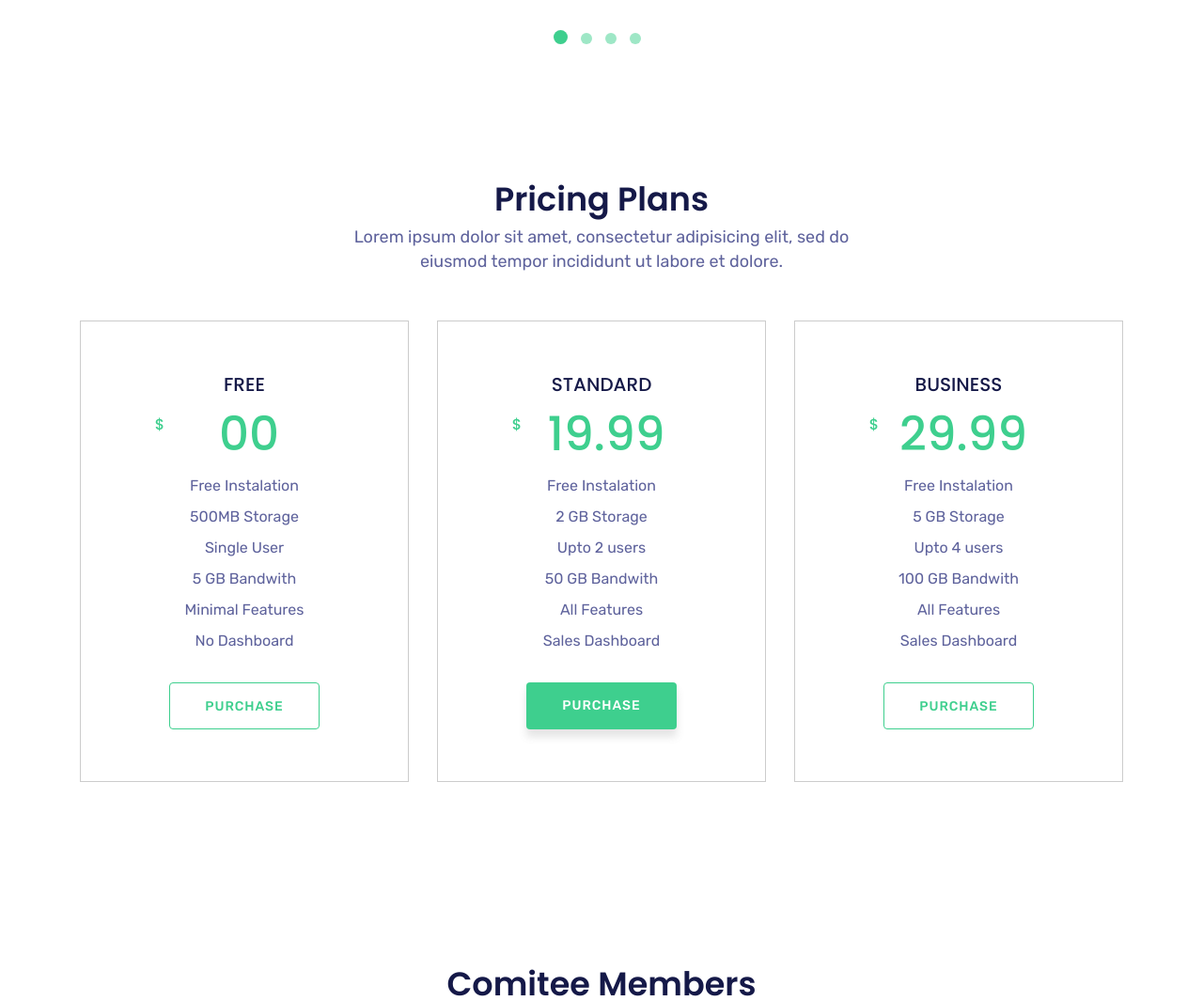
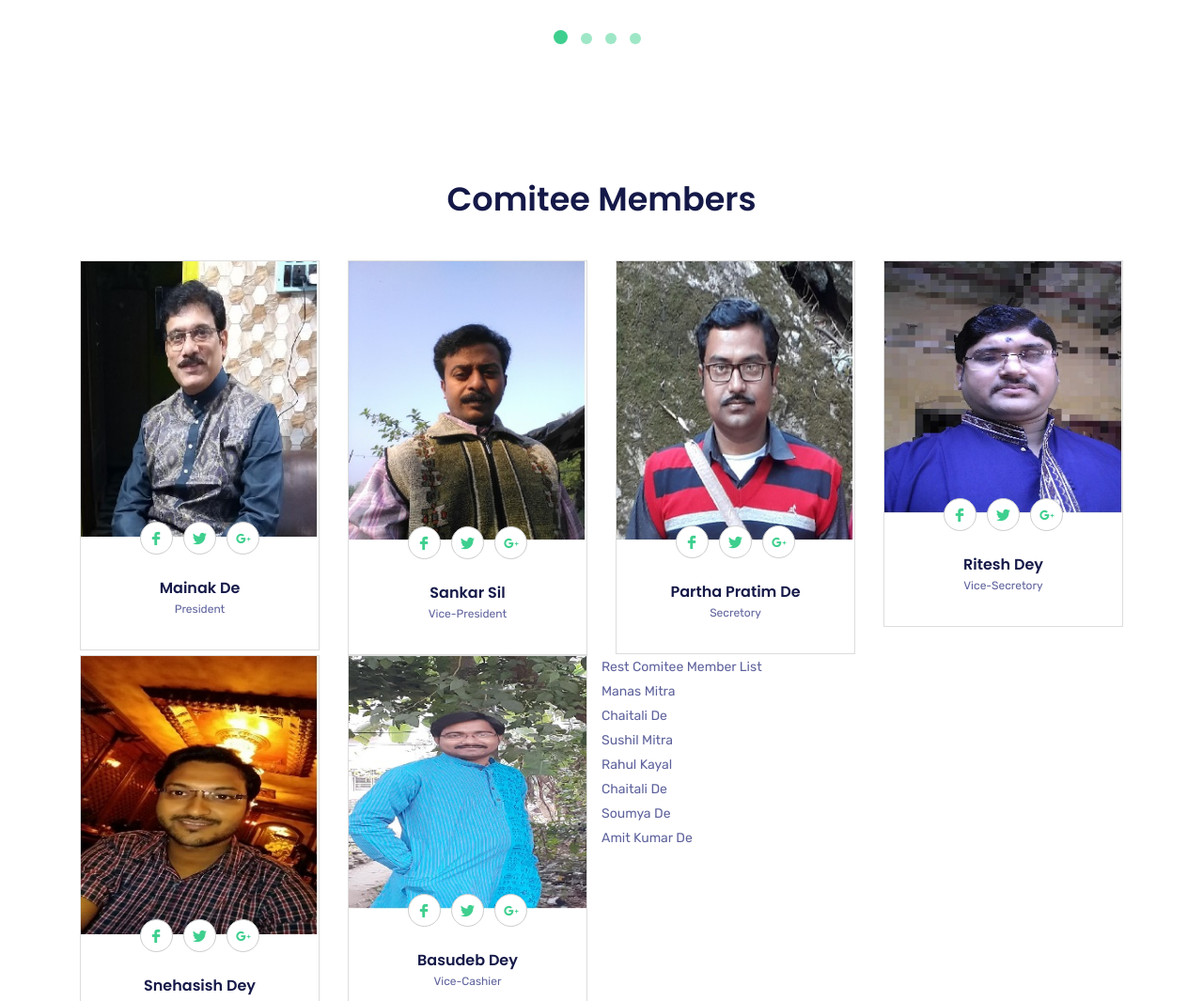
Before and after one commit to biplabdari2020/raghunathsamity, a plain HTML site: page HRS/index.html in a window 1280 px wide. Shown: the part 2724-3789 px from the top of the page at 94% size. Drawn offline with Linux system fonts and the light colour scheme; files whose address does not match are found by name.

Commit message:
Update index.html

```diff
--- a/HRS/index.html
+++ b/HRS/index.html
@@ -672,94 +672,7 @@
     <!-- Recent Showcase Section End -->
 
     <!-- Our Pricing Plan Section Start -->
-    <section id="pricing" class="section">
-      <div class="container">
-        <!-- Start Row -->
-        <div class="row">
-          <div class="col-lg-12">
-            <div class="pricing-text section-header text-center">
-              <div>
-                <h2 class="section-title">Pricing Plans</h2>
-                <div class="desc-text">
-                  <p>Lorem ipsum dolor sit amet, consectetur adipisicing elit, sed do</p>
-                  <p>eiusmod tempor incididunt ut labore et dolore.</p>
-                </div>
-              </div>
-            </div>
-          </div>
 
-        </div>
-        <!-- End Row -->
-        <!-- Start Row -->
-        <div class="row pricing-tables">
-         <!--  Start Col -->
-          <div class="col-lg-4 col-md-4 col-xs-12">
-            <div class="pricing-table text-center">
-              <div class="pricing-details">
-                <h3>Free</h3>
-                <h1><span>$</span>00</h1>
-                <ul>
-                  <li>Free Instalation</li>
-                  <li>500MB Storage</li>
-                  <li>Single User</li>
-                  <li>5 GB Bandwith</li>
-                  <li>Minimal Features</li>
-                  <li>No Dashboard</li>
-                </ul>
-              </div>
-              <div class="plan-button">
-                <a href="#" class="btn btn-border">Purchase</a>
-              </div>
-            </div>
-          </div>
-           <!--  End Col -->
-         <!--  Start Col -->
-          <div class="col-lg-4 col-md-4 col-xs-12">
-            <div class="pricing-table text-center">
-              <div class="pricing-details">
-                <h3>standard</h3>
-                <h1><span>$</span>19.99</h1>
-                <ul>
-                  <li>Free Instalation</li>
-                  <li>2 GB Storage</li>
-                  <li>Upto 2 users</li>
-                  <li>50 GB Bandwith</li>
-                  <li>All Features</li>
-                  <li>Sales Dashboard</li>
-                </ul>
-              </div>
-              <div class="plan-button">
-                <a href="#" class="btn btn-common">Purchase</a>
-              </div>
-            </div>
-          </div>
-           <!--  End Col -->
-         <!--  Start Col -->
-          <div class="col-lg-4 col-md-4 col-xs-12">
-            <div class="pricing-table text-center">
-              <div class="pricing-details">
-                <h3>Business</h3>
-                <h1><span>$</span>29.99</h1>
-                <ul>
-                  <li>Free Instalation</li>
-                  <li>5 GB Storage</li>
-                  <li>Upto 4 users</li>
-                  <li>100 GB Bandwith</li>
-                  <li>All Features</li>
-                  <li>Sales Dashboard</li>
-                </ul>
-              </div>
-              <div class="plan-button">
-                <a href="#" class="btn btn-border">Purchase</a>
-              </div>
-            </div>
-          </div>
-           <!--  End Col -->
-
-        </div>
-        <!-- End Row -->
-      </div>
-    </section>
     <!-- Our Pricing Plan Section End -->
 
     <!-- Client Testimoninals Section Start -->
```
